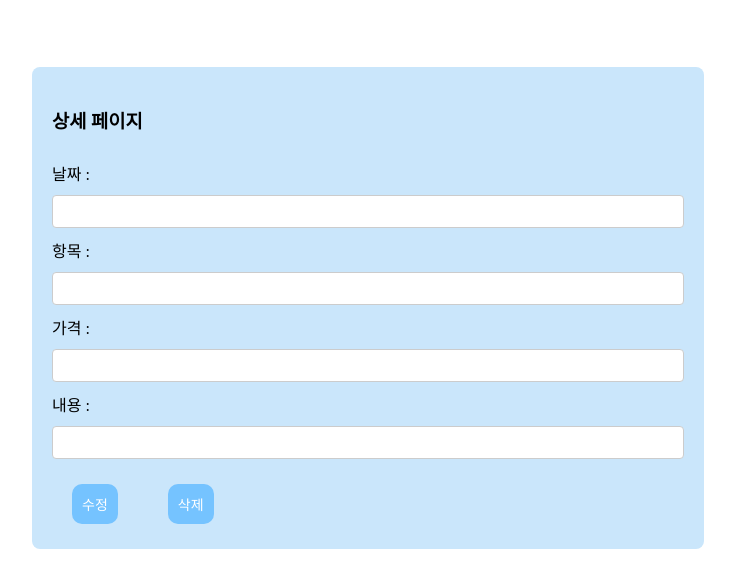
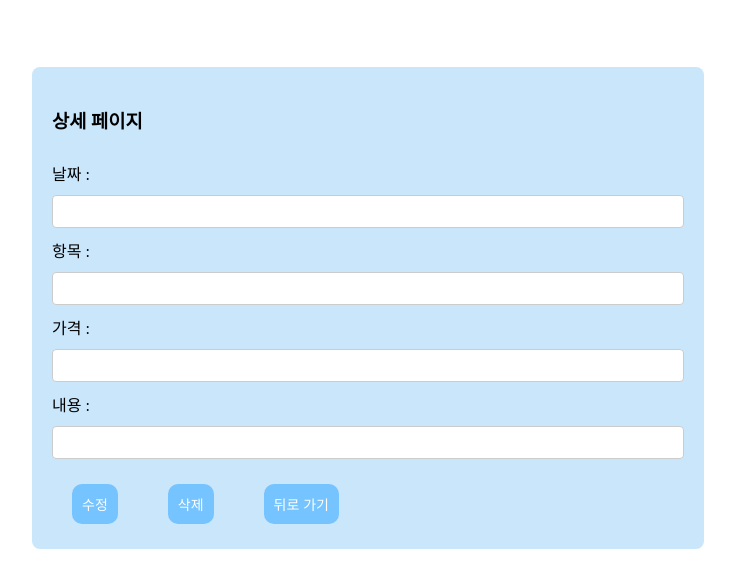
Before and after one commit to hwijinkim22/React-accounterBook, a React (Vite) app: page /detail/1 in a window 1280 px wide. Shown: the top 588 px of the page, without its empty margins (272-1007 px from the left). Built offline with nearby package versions, Linux system fonts and the light colour scheme.

Commit message:
최종 수정본

```diff
--- a/src/components/AddButton.jsx
+++ b/src/components/AddButton.jsx
@@ -17,11 +17,12 @@ const ButtonStyle = styled.button`
   }
 `;
 
-const AddButton = ({children = "등록"}) => {
+const AddButton = ({children, type, onClick}) => {
   return (
     <div>
       <ButtonStyle
-      type="submit"
+      type={type}
+      onClick={onClick}
       >{children}</ButtonStyle>
     </div>
   );
--- a/src/pages/Detail.jsx
+++ b/src/pages/Detail.jsx
@@ -43,7 +43,7 @@ const Detail = ({ list, setList }) => {
   const detailRef = useRef();
   const dateRef = useRef();
 
-  const update = (e) => {
+  const updateItem= (e) => {
     e.preventDefault();
 
     const editList = list.map((item) =>
@@ -51,7 +51,7 @@ const Detail = ({ list, setList }) => {
         ? {
             ...item,
             item: itemRef.current.value,
-            price: priceRef.current.value,
+            price: Number(priceRef.current.value),
             detail: detailRef.current.value,
             date: dateRef.current.value,
           }
@@ -60,13 +60,21 @@ const Detail = ({ list, setList }) => {
 
     setList(editList);
     navigate("/");
+  };
 
+  const deleteItem = () => {
+    const removeList = list.filter((item) => item.id !== id)
+    setList(removeList);
+    navigate("/");
   };
+
+  const back = () => {
+    return navigate("/");
+  }
 
   return (
     <DetailContainer>
-      {/* {list && ( */}
-      <StyledForm onSubmit={update}>
+      <StyledForm onSubmit={updateItem}>
         <h3>상세 페이지</h3>
         날짜 :<StyledInput defaultValue={details?.date} ref={dateRef} />
         항목 :<StyledInput defaultValue={details?.item} ref={itemRef} />
@@ -74,10 +82,10 @@ const Detail = ({ list, setList }) => {
         내용 :<StyledInput defaultValue={details?.detail} ref={detailRef} />
         <ButtonContainer>
           <AddButton type="submit">수정</AddButton>
-          <AddButton>삭제</AddButton>
+          <AddButton type="button" onClick={deleteItem}>삭제</AddButton>
+          <AddButton type="button" onClick={back}>뒤로 가기</AddButton>
         </ButtonContainer>
       </StyledForm>
-      {/* )} */}
     </DetailContainer>
   );
 };
--- a/src/pages/Home.jsx
+++ b/src/pages/Home.jsx
@@ -45,7 +45,7 @@ const Home = ({list, setList, currentMonth, setCurrentMonth}) => {
       <HeaderForm onSubmit={handleAdd}>
         <DateInput date={date} setDate={setDate} />
         <Input date={date} setDate={setDate} item={item} setItem={setItem} price={price} setPrice={setPrice} detail={detail} setDetail={setDetail} />
-        <AddButton/>
+        <AddButton>등록</AddButton>
       </HeaderForm>
       <MonthForm currentMonth={currentMonth} setCurrentMonth={setCurrentMonth}/>
       <List filteredList={filteredList}/>
```
